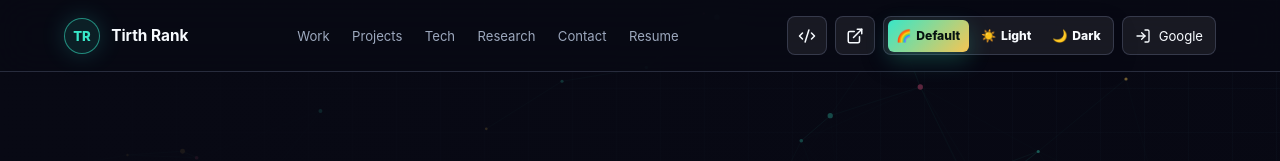
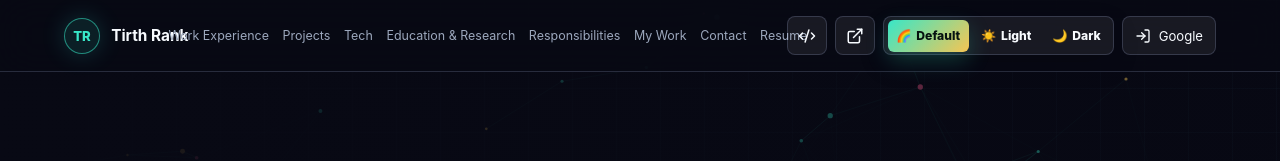
Before and after one commit to tirth1263/tirth-rank-portfolio, a React (Vite) app: page / in a window 1280 px wide. Shown: the top 161 px of the page. Built offline with nearby package versions, Linux system fonts and the light colour scheme; no server answers.

Commit message:
Update header navigation

```diff
--- a/src/components/Header.tsx
+++ b/src/components/Header.tsx
@@ -6,10 +6,12 @@ import { AuthButton } from "./AuthButton";
 import { ThemeSwitcher } from "./ThemeSwitcher";
 
 const navItems = [
-  ["Work", "#work"],
+  ["Work Experience", "#work"],
   ["Projects", "#projects"],
   ["Tech", "#tech"],
-  ["Research", "#research"],
+  ["Education & Research", "#research"],
+  ["Responsibilities", "#responsibilities"],
+  ["My Work", "#github"],
   ["Contact", "#contact"]
 ];
 
--- a/src/styles.css
+++ b/src/styles.css
@@ -266,13 +266,15 @@ a {
   justify-self: center;
   display: flex;
   align-items: center;
-  gap: 1.4rem;
+  gap: 0.85rem;
+  min-width: 0;
 }
 
 .nav-links a {
   color: var(--muted);
   text-decoration: none;
-  font-size: 0.82rem;
+  font-size: 0.78rem;
+  white-space: nowrap;
   transition: color 180ms ease;
 }
 
```
